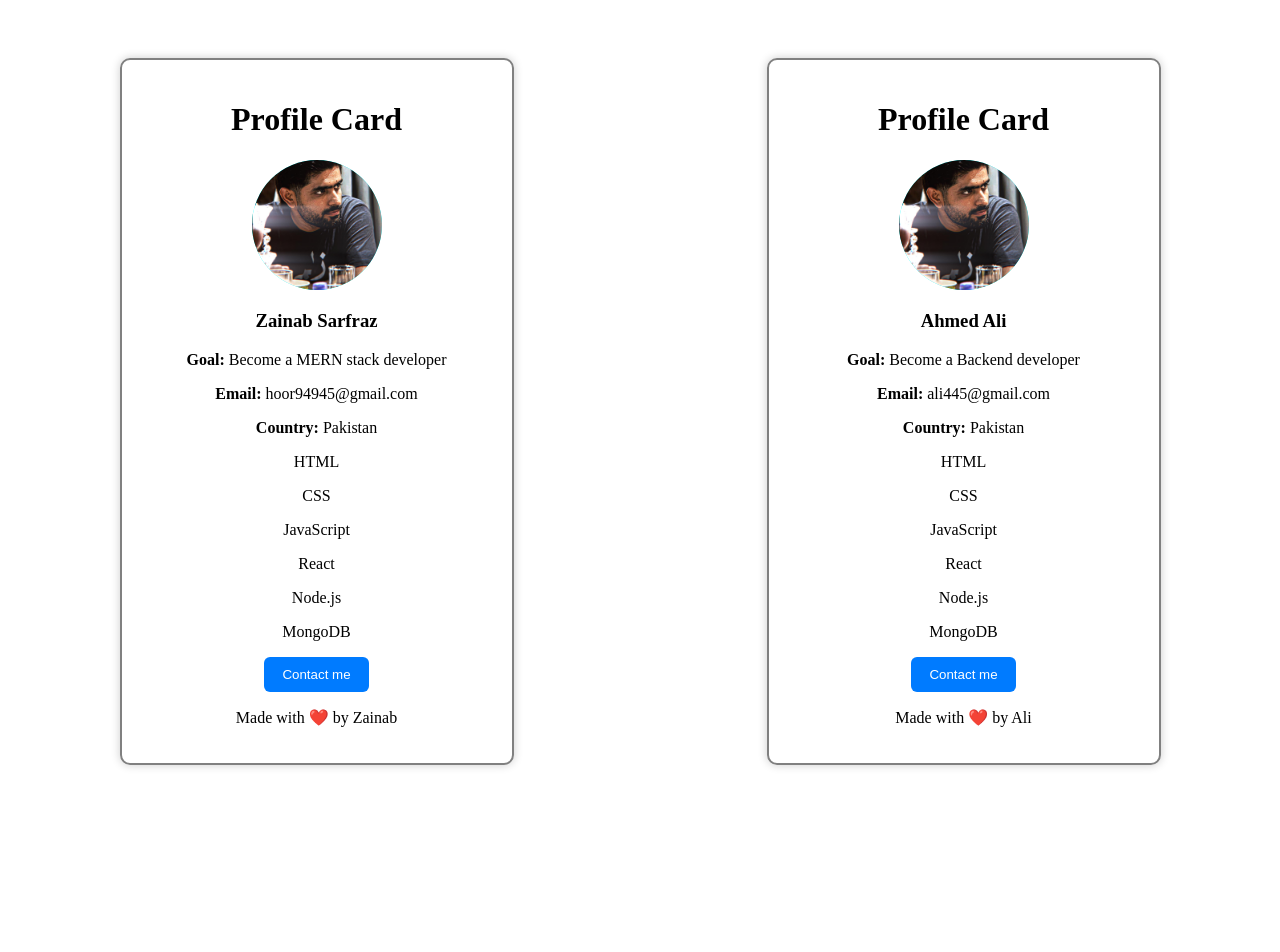
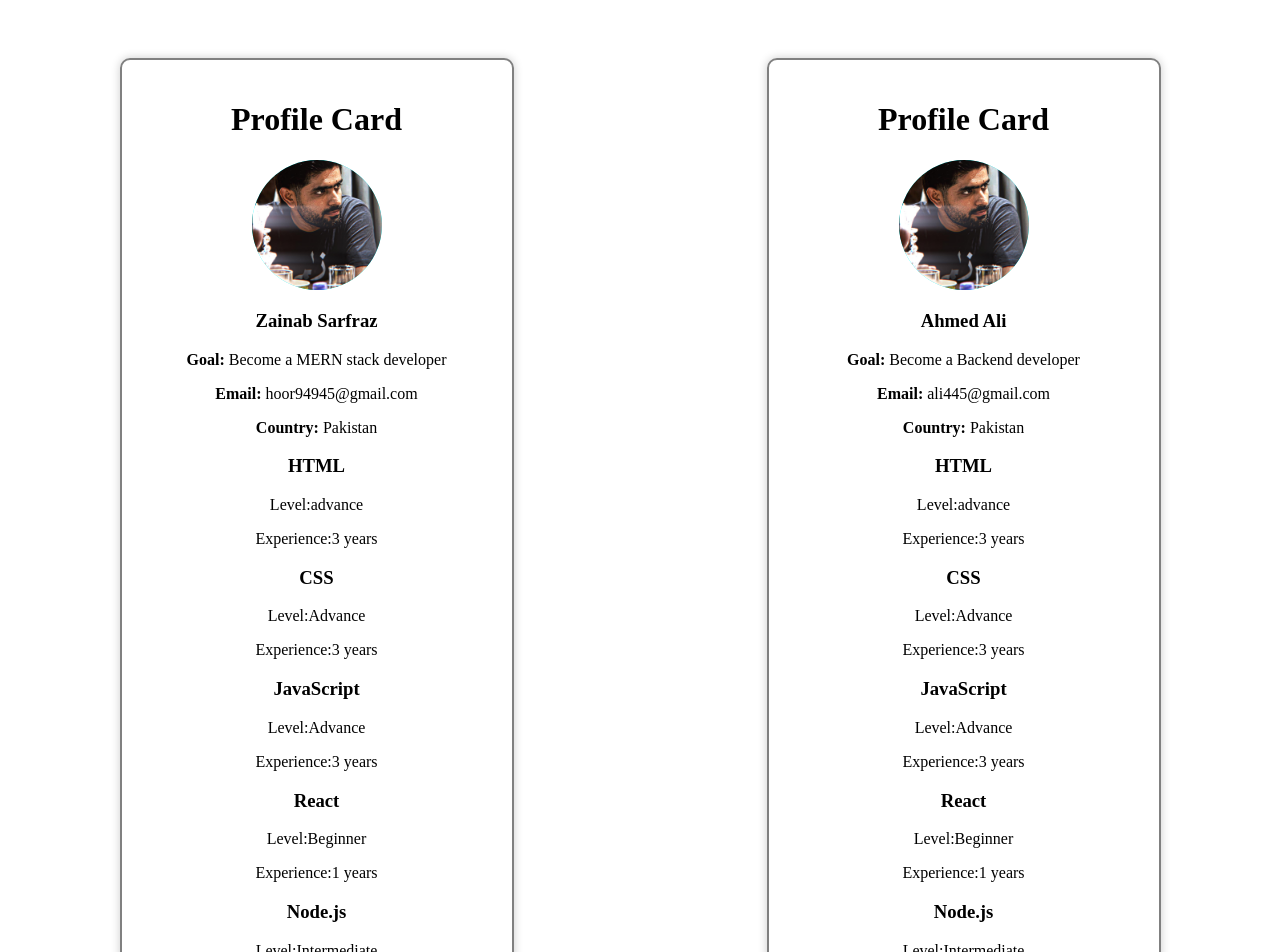
Before and after one commit to hoor09/react-profile-card, a React (Vite) app: page / in a window 1280 px wide. Shown: the top 952 px of the page. Before the commit the page ends 823 px from the top, so only its background shows below. Built offline with nearby package versions, Linux system fonts and the light colour scheme.

Commit message:
Add reuseable skill component with props and map

```diff
--- /dev/null
+++ b/src/components/Skill.jsx
@@ -0,0 +1,12 @@
+import React from 'react'
+
+export const Skill = ({name,level,experience}) => {
+  return (
+    <div>
+        <h3>{name}</h3>
+        <p>Level:{level}</p>
+        <p>Experience:{experience}</p>
+    </div>
+  )
+}
+export default Skill;
--- a/src/components/Skills.jsx
+++ b/src/components/Skills.jsx
@@ -1,36 +1,55 @@
-import React from 'react'
+import Skill from "./Skill"
 
 export const Skills = () => {
   const skills=[
   {
     id:1,
-    name:"HTML"
+    name:"HTML",
+    level:"advance",
+    experience: "3 years"
   },
   {
     id:2,
-    name:"CSS"
+    name:"CSS",
+    level:"Advance",
+experience: "3 years"
   },
   {
     id:3,
-    name:"JavaScript"
+    name:"JavaScript",
+    level:"Advance",
+    experience: "3 years"
   },
   {
     id:4,
-    name:"React"
+    name:"React",
+    level:"Beginner",
+    experience: "1 years"
   },
    {
     id:5,
-    name:"Node.js"
+    name:"Node.js",
+    level:"Intermediate",
+    experience: "2 years"
   },
    {
     id:6,
-    name:"MongoDB"
+    name:"MongoDB",
+    level:"Intermediate",
+    experience: "2 years"
   }
   ];
   return (
     <div>
       {skills.map((skill)=>{
-        return <p key={skill.id}>{skill.name}</p>;
+        return (
+        <Skill
+        key={skill.id}
+        name={skill.name}
+        level={skill.level}
+        experience={skill.experience}
+        />
+        );
       })}
     </div>
   )
```
